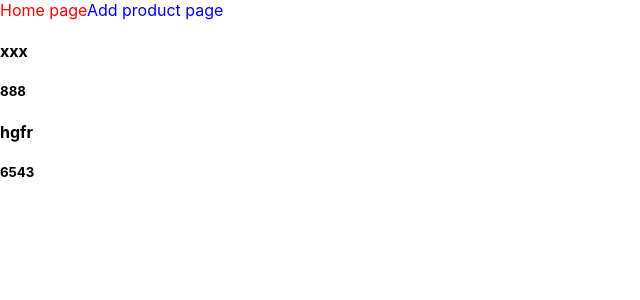
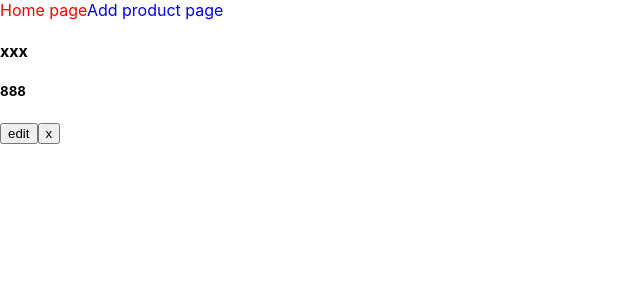
Before and after one commit to daniarabykeev/fortrain, a React (Create React App) app: page / in a window 1280 px wide. Shown: the top 300 px of the page, without its empty margins (0-640 px from the left). Built offline with nearby package versions, Linux system fonts and the light colour scheme; data requests are answered from the project's data file.

Commit message:
fix: change HomePage

```diff
--- a/db.json
+++ b/db.json
@@ -4,11 +4,6 @@
       "title": "xxx",
       "price": "888",
       "id": 3
-    },
-    {
-      "title": "hgfr",
-      "price": "6543",
-      "id": 4
     }
   ]
 }
--- a/src/pages/HomePage.jsx
+++ b/src/pages/HomePage.jsx
@@ -1,8 +1,11 @@
 import React, { useContext, useEffect } from "react";
 import { productsContext } from "../contexts/ProductsContext";
+import { useNavigate } from "react-router-dom";
 
 function HomePage() {
-  const { getProducts, products } = useContext(productsContext);
+  const { getProducts, products, deleteProduct } = useContext(productsContext);
+
+  const navigate = useNavigate();
 
   useEffect(() => {
     getProducts();
@@ -15,6 +18,14 @@ function HomePage() {
           <div key={item.id}>
             <h4>{item.title}</h4>
             <h5>{item.price}</h5>
+            <button onClick={(e) => navigate(`/edit/${item.id}`)}>edit</button>
+            <button
+              onClick={(e) => {
+                deleteProduct(item.id);
+              }}
+            >
+              x
+            </button>
           </div>
         );
       })}
```
